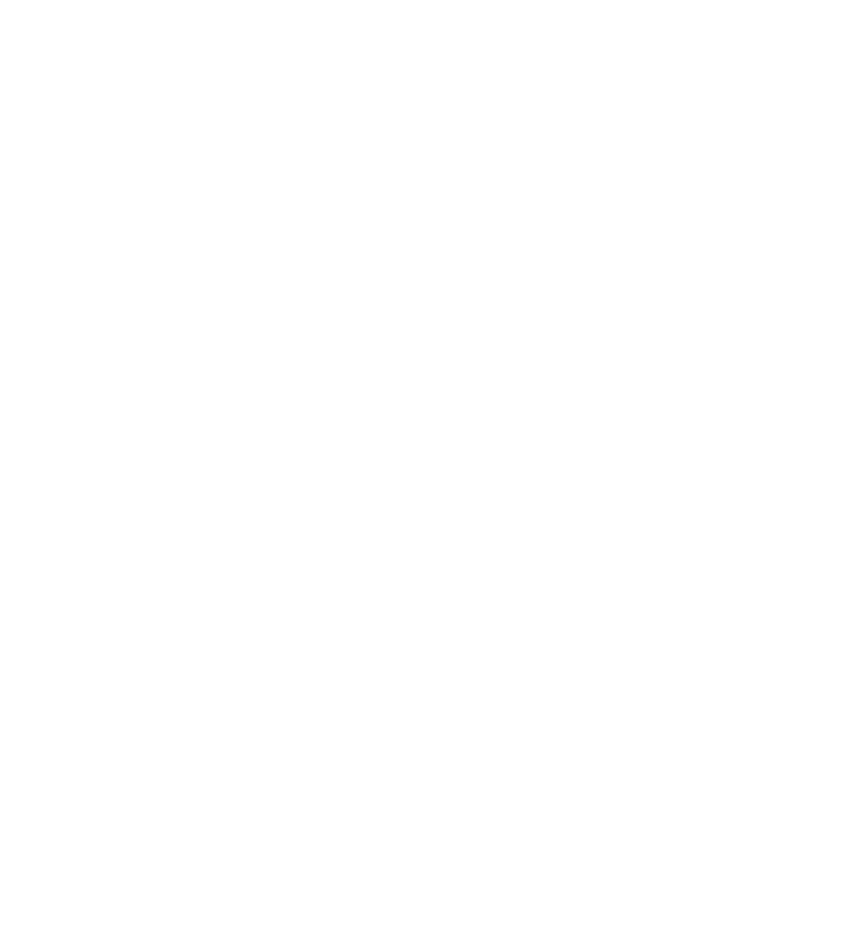
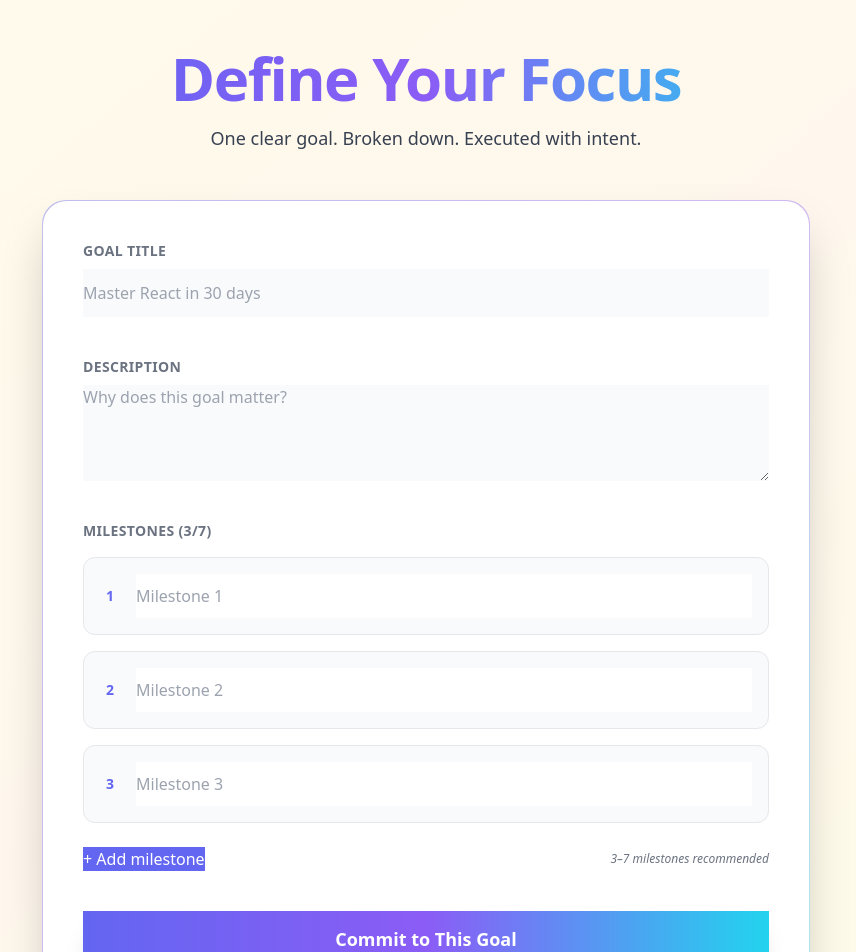
Before and after one commit to Zeckaris/FocusForge, a React (Vite) app in the folder src/client/: page /create-goal in a window 1280 px wide. Before the commit this address had no page. Shown: the top 952 px of the page, without its empty margins (214-1070 px from the left). Before the commit the page ends 800 px from the top, so only its background shows below. Built offline with nearby package versions, Linux system fonts and the light colour scheme; sample sign-in values are in the browser's storage.

Commit message:
feat(goal): implement frontend goal creation page with dynamic milestones, useGoal hook, and motivational UI

```diff
--- a/src/client/src/App.jsx
+++ b/src/client/src/App.jsx
@@ -1,13 +1,27 @@
-import { BrowserRouter as Router, Routes, Route } from 'react-router-dom';
+import { BrowserRouter as Router, Routes, Route, Navigate } from 'react-router-dom';
 import LoginPage from './pages/LoginPage';
+import GoalCreatePage from './pages/GoalCreatePage';
+
+const PrivateRoute = ({ children }) => {
+  const token = localStorage.getItem('token');
+  return token ? children : <Navigate to="/" />;
+};
 
 function App() {
   return (
     <Router>
       <Routes>
         <Route path="/" element={<LoginPage />} />
-        {/* Future routes will be added here */}
-        {/* <Route path="/dashboard" element={<DashboardPage />} /> */}
+        <Route
+          path="/create-goal"
+          element={
+            <PrivateRoute>
+              <GoalCreatePage />
+            </PrivateRoute>
+          }
+        />
+        {/* Placeholder for dashboard */}
+        <Route path="/dashboard" element={<div className="p-8 text-center text-2xl">Dashboard coming soon...</div>} />
       </Routes>
     </Router>
   );
--- /dev/null
+++ b/src/client/src/hooks/useGoal.js
@@ -0,0 +1,54 @@
+import { useState } from 'react';
+import apiClient from '../services/apiClient';
+
+export const useGoal = () => {
+    const [loading, setLoading] = useState(false);
+    const [error, setError] = useState('');
+    const [success, setSuccess] = useState('');
+
+    const createGoal = async (title, description, milestones) => {
+        setLoading(true);
+        setError('');
+        setSuccess('');
+        try {
+            const res = await apiClient.post('/goals', {
+                title,
+                description,
+                milestones,
+            });
+            setSuccess(res.data.message || 'Goal created successfully');
+            return { success: true, data: res.data.goal };
+        } catch (err) {
+            const msg = err.response?.data?.error || 'Failed to create goal';
+            setError(msg);
+            return { success: false, error: msg };
+        } finally {
+            setLoading(false);
+        }
+    };
+
+    const getActiveGoal = async () => {
+        setLoading(true);
+        setError('');
+        try {
+            const res = await apiClient.get('/goals/active');
+            return { success: true, data: res.data };
+        } catch (err) {
+            const msg = err.response?.data?.error || 'Failed to fetch goal';
+            setError(msg);
+            return { success: false, error: msg };
+        } finally {
+            setLoading(false);
+        }
+    };
+
+    return {
+        createGoal,
+        getActiveGoal,
+        loading,
+        error,
+        success,
+        setError,
+        setSuccess,
+    };
+};
--- /dev/null
+++ b/src/client/src/pages/GoalCreatePage.jsx
@@ -0,0 +1,197 @@
+import { useState } from 'react';
+import { useNavigate } from 'react-router-dom';
+import { useGoal } from '../hooks/useGoal';
+import confetti from 'canvas-confetti';
+
+const GoalCreatePage = () => {
+  const navigate = useNavigate();
+  const { createGoal, loading, error, success } = useGoal();
+
+  const [title, setTitle] = useState('');
+  const [description, setDescription] = useState('');
+  const [milestones, setMilestones] = useState(['', '', '']);
+
+  const addMilestone = () => {
+    if (milestones.length < 7) {
+      setMilestones([...milestones, '']);
+    }
+  };
+
+  const removeMilestone = (index) => {
+    if (milestones.length > 3) {
+      setMilestones(milestones.filter((_, i) => i !== index));
+    }
+  };
+
+  const updateMilestone = (index, value) => {
+    const updated = [...milestones];
+    updated[index] = value;
+    setMilestones(updated);
+  };
+
+  const handleSubmit = async (e) => {
+    e.preventDefault();
+
+    const trimmedMilestones = milestones.map(m => m.trim()).filter(Boolean);
+
+    if (trimmedMilestones.length < 3 || trimmedMilestones.length > 7) {
+      alert('Please provide between 3 and 7 milestones');
+      return;
+    }
+
+    const result = await createGoal(
+      title.trim(),
+      description.trim(),
+      trimmedMilestones
+    );
+
+    if (result.success) {
+      confetti({
+        particleCount: 180,
+        spread: 70,
+        origin: { y: 0.6 },
+        colors: ['#6366f1', '#8b5cf6', '#22d3ee'],
+      });
+
+      setTimeout(() => navigate('/dashboard'), 2500);
+    }
+  };
+
+  return (
+    <div className="min-h-screen bg-gradient-to-br from-amber-50 via-orange-50 to-yellow-50 dark:from-gray-900 dark:to-gray-800 flex items-center justify-center px-4 py-12">
+      <div className="w-full max-w-3xl">
+        {/* Header */}
+        <div className="text-center mb-12">
+          <h1 className="text-5xl md:text-6xl font-black tracking-tight text-transparent bg-clip-text bg-gradient-to-r from-indigo-500 via-violet-500 to-cyan-400 mb-4">
+            Define Your Focus
+          </h1>
+          <p className="text-lg text-gray-700 dark:text-gray-300">
+            One clear goal. Broken down. Executed with intent.
+          </p>
+        </div>
+
+        {/* Card */}
+        <div className="relative rounded-3xl p-[1px] bg-gradient-to-br from-indigo-500/40 via-violet-500/40 to-cyan-400/40 shadow-2xl">
+          <div className="bg-white dark:bg-gray-900 rounded-3xl">
+            <div className="p-8 md:p-10">
+              <form onSubmit={handleSubmit} className="space-y-10">
+
+                {/* Goal Title */}
+                <div className="flex flex-col gap-2">
+                  <span className="text-sm font-semibold uppercase tracking-wide text-gray-500">
+                    Goal title
+                  </span>
+                  <input
+                    type="text"
+                    placeholder="Master React in 30 days"
+                    className="input input-bordered h-12 text-base bg-gray-50 dark:bg-gray-800 border-gray-300 dark:border-gray-700 focus:border-indigo-500 focus:ring-2 focus:ring-indigo-500/30"
+                    value={title}
+                    onChange={(e) => setTitle(e.target.value)}
+                    required
+                  />
+                </div>
+
+                {/* Description */}
+                <div className="flex flex-col gap-2">
+                  <span className="text-sm font-semibold uppercase tracking-wide text-gray-500">
+                    Description
+                  </span>
+                  <textarea
+                    rows="4"
+                    placeholder="Why does this goal matter?"
+                    className="textarea textarea-bordered text-base bg-gray-50 dark:bg-gray-800 border-gray-300 dark:border-gray-700 focus:border-indigo-500 focus:ring-2 focus:ring-indigo-500/30"
+                    value={description}
+                    onChange={(e) => setDescription(e.target.value)}
+                  />
+                </div>
+
+                {/* Milestones */}
+                <div>
+                  <span className="text-sm font-semibold uppercase tracking-wide text-gray-500 block mb-4">
+                    Milestones ({milestones.length}/7)
+                  </span>
+
+                  <div className="space-y-4">
+                    {milestones.map((milestone, index) => (
+                      <div
+                        key={index}
+                        className="flex items-center gap-4 p-4 rounded-xl bg-gray-50 dark:bg-gray-800/60 border border-gray-200 dark:border-gray-700 hover:border-indigo-400 transition"
+                      >
+                        <span className="text-sm font-bold text-indigo-500 w-5 text-center">
+                          {index + 1}
+                        </span>
+
+                        <input
+                          type="text"
+                          placeholder={`Milestone ${index + 1}`}
+                          className="input input-ghost h-11 text-base flex-1 focus:outline-none"
+                          value={milestone}
+                          onChange={(e) =>
+                            updateMilestone(index, e.target.value)
+                          }
+                          required
+                        />
+
+                        {milestones.length > 3 && (
+                          <button
+                            type="button"
+                            className="btn btn-sm btn-circle btn-ghost text-gray-400 hover:text-red-500"
+                            onClick={() => removeMilestone(index)}
+                          >
+                            ✕
+                          </button>
+                        )}
+                      </div>
+                    ))}
+                  </div>
+
+                  <div className="flex justify-between items-center mt-6">
+                    {milestones.length < 7 && (
+                      <button
+                        type="button"
+                        className="btn btn-sm bg-indigo-500 hover:bg-indigo-600 text-white border-none"
+                        onClick={addMilestone}
+                      >
+                        + Add milestone
+                      </button>
+                    )}
+                    <span className="text-xs text-gray-500 italic">
+                      3–7 milestones recommended
+                    </span>
+                  </div>
+                </div>
+
+                {/* Submit */}
+                <button
+                  type="submit"
+                  disabled={loading}
+                  className="btn w-full h-14 text-lg font-bold text-white bg-gradient-to-r from-indigo-500 via-violet-500 to-cyan-400 hover:brightness-110 border-none shadow-xl"
+                >
+                  {loading ? (
+                    <span className="loading loading-spinner"></span>
+                  ) : (
+                    'Commit to This Goal'
+                  )}
+                </button>
+              </form>
+
+              {success && (
+                <div className="alert alert-success mt-8">
+                  <span>{success}</span>
+                </div>
+              )}
+
+              {error && (
+                <div className="alert alert-error mt-8">
+                  <span>{error}</span>
+                </div>
+              )}
+            </div>
+          </div>
+        </div>
+      </div>
+    </div>
+  );
+};
+
+export default GoalCreatePage;
--- a/src/client/src/pages/LoginPage.jsx
+++ b/src/client/src/pages/LoginPage.jsx
@@ -1,8 +1,13 @@
 import { useState } from 'react';
+import { useNavigate } from 'react-router-dom';
 import { useAuth } from '../hooks/useAuth';
+import { useGoal } from '../hooks/useGoal';
 
 const LoginPage = () => {
-  const { register, login, loading, error, success } = useAuth();
+  const navigate = useNavigate();
+  const { register, login, loading: authLoading, error: authError, success: authSuccess } = useAuth();
+  const { getActiveGoal, loading: goalLoading } = useGoal();
+
   const [isRegister, setIsRegister] = useState(false);
   const [name, setName] = useState('');
   const [username, setUsername] = useState('');
@@ -14,14 +19,25 @@ const LoginPage = () => {
     if (isRegister) {
       await register(name, username, password);
     } else {
-      await login(username, password);
+      const loginResult = await login(username, password);
+      if (loginResult.success) {
+        // Check if user has an active goal
+        const goalResult = await getActiveGoal();
+        if (goalResult.success && goalResult.data) {
+          navigate('/dashboard');
+        } else {
+          navigate('/create-goal');
+        }
+      }
     }
 
-    // Clear password and username after attempt
+    // Clear fields
     setPassword('');
     setUsername('');
     if (isRegister) setName('');
   };
+
+  const loading = authLoading || goalLoading;
 
   return (
     <div className="min-h-screen bg-base-200 flex items-center justify-center px-4">
@@ -99,11 +115,7 @@ const LoginPage = () => {
             <button
               type="button"
               className="link link-hover text-sm"
-              onClick={() => {
-                setIsRegister(!isRegister);
-                // Clear messages when switching
-                // error and success are from hook
-              }}
+              onClick={() => setIsRegister(!isRegister)}
             >
               {isRegister
                 ? 'Already have an account? Login'
@@ -111,15 +123,15 @@ const LoginPage = () => {
             </button>
           </div>
 
-          {success && (
+          {authSuccess && (
             <div className="alert alert-success mt-6">
-              <span>{success}</span>
+              <span>{authSuccess}</span>
             </div>
           )}
 
-          {error && (
+          {authError && (
             <div className="alert alert-error mt-6">
-              <span>{error}</span>
+              <span>{authError}</span>
             </div>
           )}
         </div>
```
